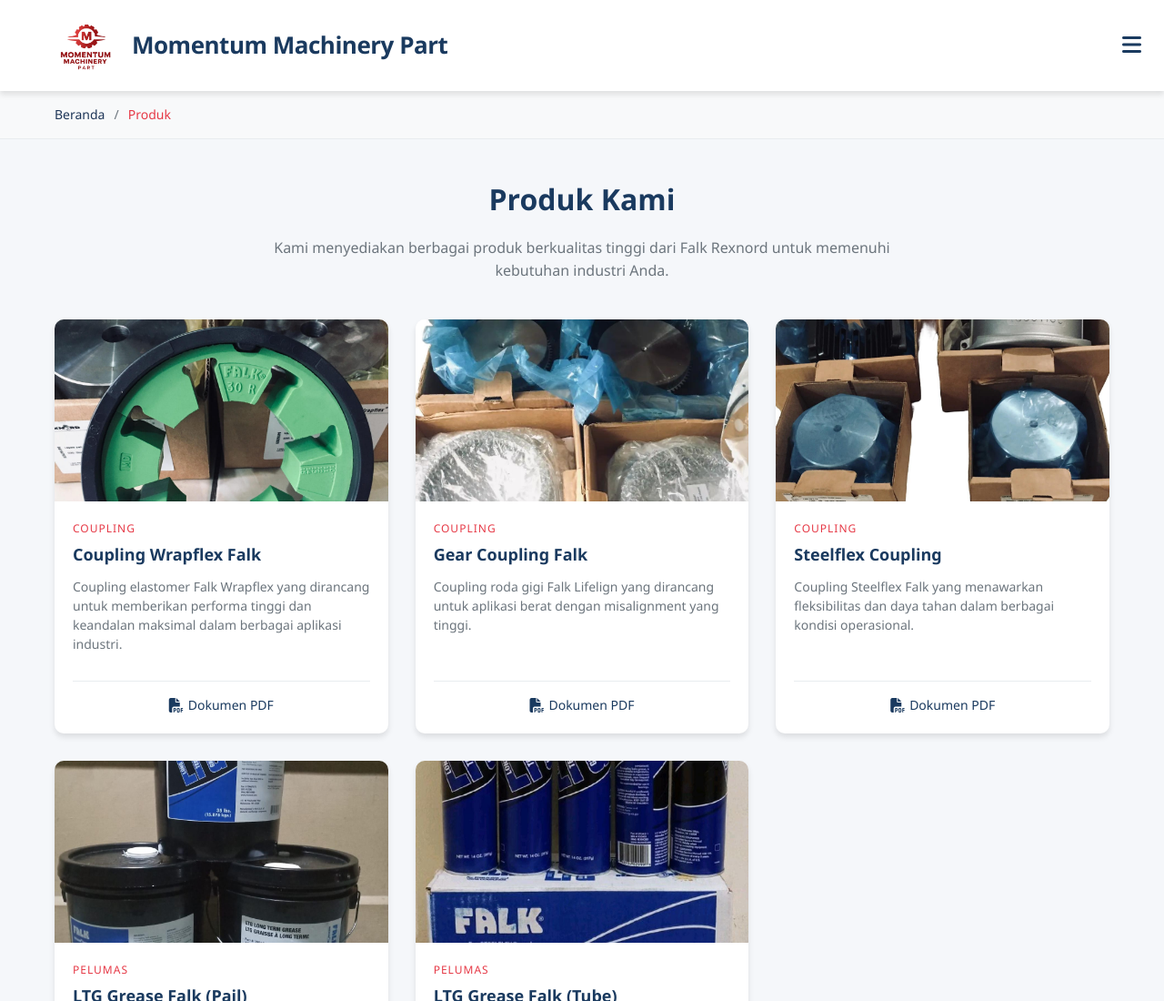
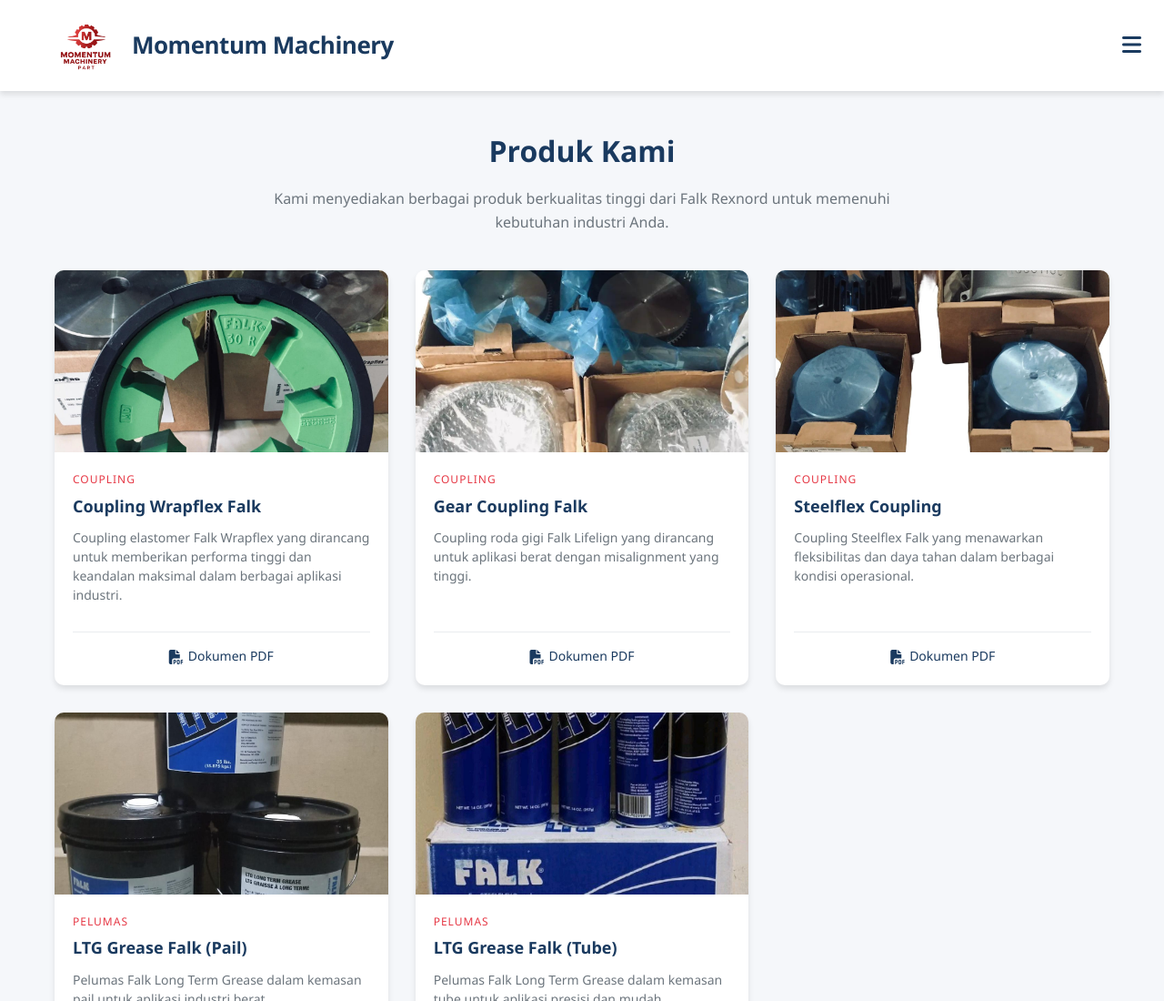
Before and after one commit to PacificInterTeknologi/momentum_website, a plain HTML site: page products.html in a window 1280 px wide. Shown: the top 1100 px of the page at 91% size. Drawn offline with Linux system fonts and the light colour scheme.

Commit message:
Update products.html

```diff
--- a/products.html
+++ b/products.html
@@ -154,39 +154,6 @@
     .mobile-menu-btn:hover {
       background-color: rgba(26, 58, 95, 0.1);
       transform: translateY(-50%) scale(1.1); /* Menambah efek hover tanpa mengubah posisi */
-    }
-
-    /* Breadcrumb */
-    .breadcrumb {
-      background-color: var(--light-color);
-      padding: 15px 0;
-      border-bottom: 1px solid var(--border-color);
-    }
-    .breadcrumb-container {
-      display: flex;
-      align-items: center;
-      font-size: 14px;
-    }
-    .breadcrumb-item {
-      display: flex;
-      align-items: center;
-    }
-    .breadcrumb-item:not(:last-child)::after {
-      content: '/';
-      margin: 0 10px;
-      color: #6c757d;
-    }
-    .breadcrumb-item a {
-      color: var(--text-color);
-      text-decoration: none;
-      transition: var(--transition);
-    }
-    .breadcrumb-item a:hover {
-      color: var(--secondary-color);
-    }
-    .breadcrumb-item.active {
-      color: var(--secondary-color);
-      font-weight: 500;
     }
 
     /* Products Section */
@@ -427,7 +394,7 @@
       <div class="header-container">
         <div class="logo">
           <img src="momentum.png" alt="Momentum Machinery Part Logo">
-          <h1>Momentum Machinery Part</h1>
+          <h1>Momentum Machinery</h1>
         </div>
       </div>
     </div>
@@ -441,18 +408,6 @@
       <a href="products.html" class="active">Produk</a>
     </nav>
   </header>
-
-  <!-- Breadcrumb -->
-  <div class="breadcrumb">
-    <div class="container breadcrumb-container">
-      <div class="breadcrumb-item">
-        <a href="index.html">Beranda</a>
-      </div>
-      <div class="breadcrumb-item active">
-        Produk
-      </div>
-    </div>
-  </div>
 
   <!-- Products Section -->
   <section class="products-section">
```
